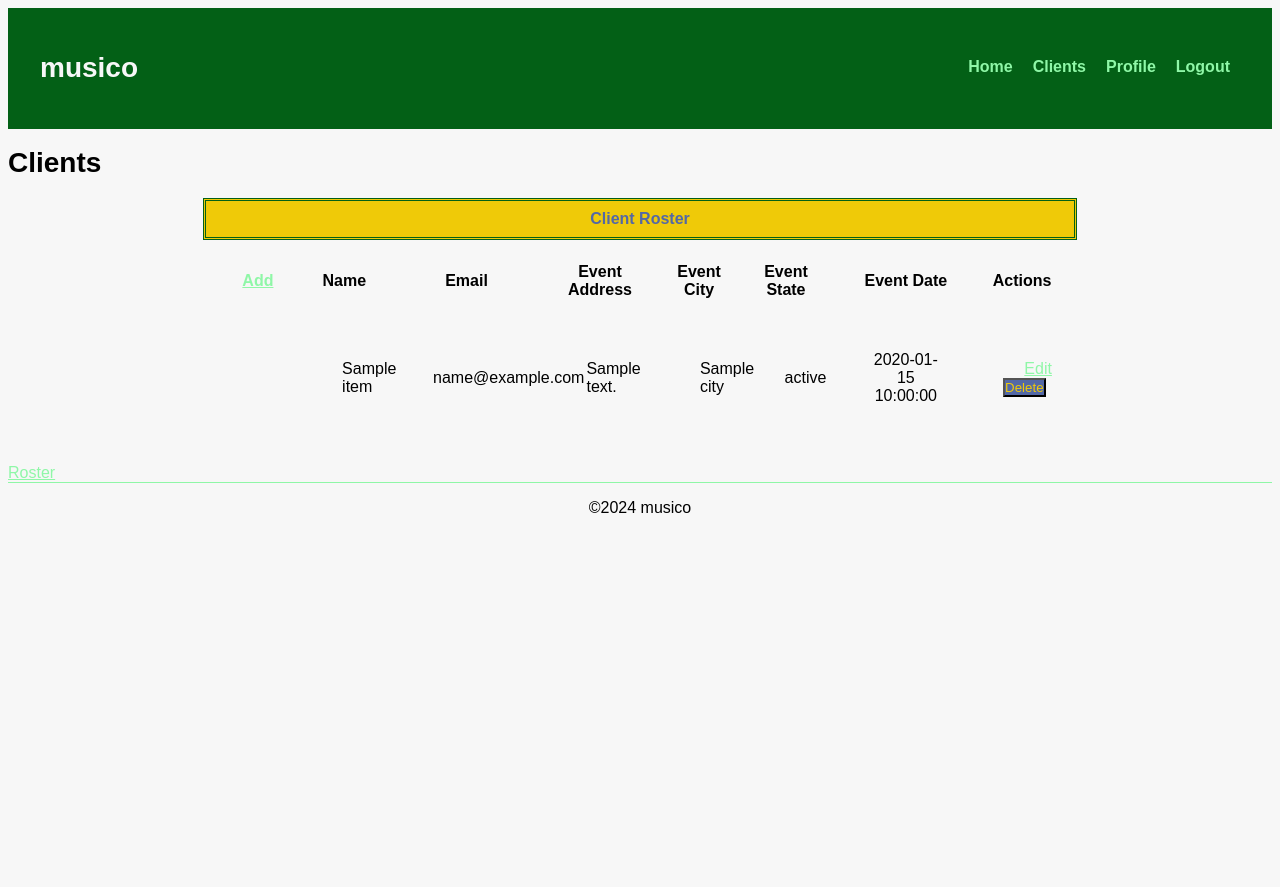
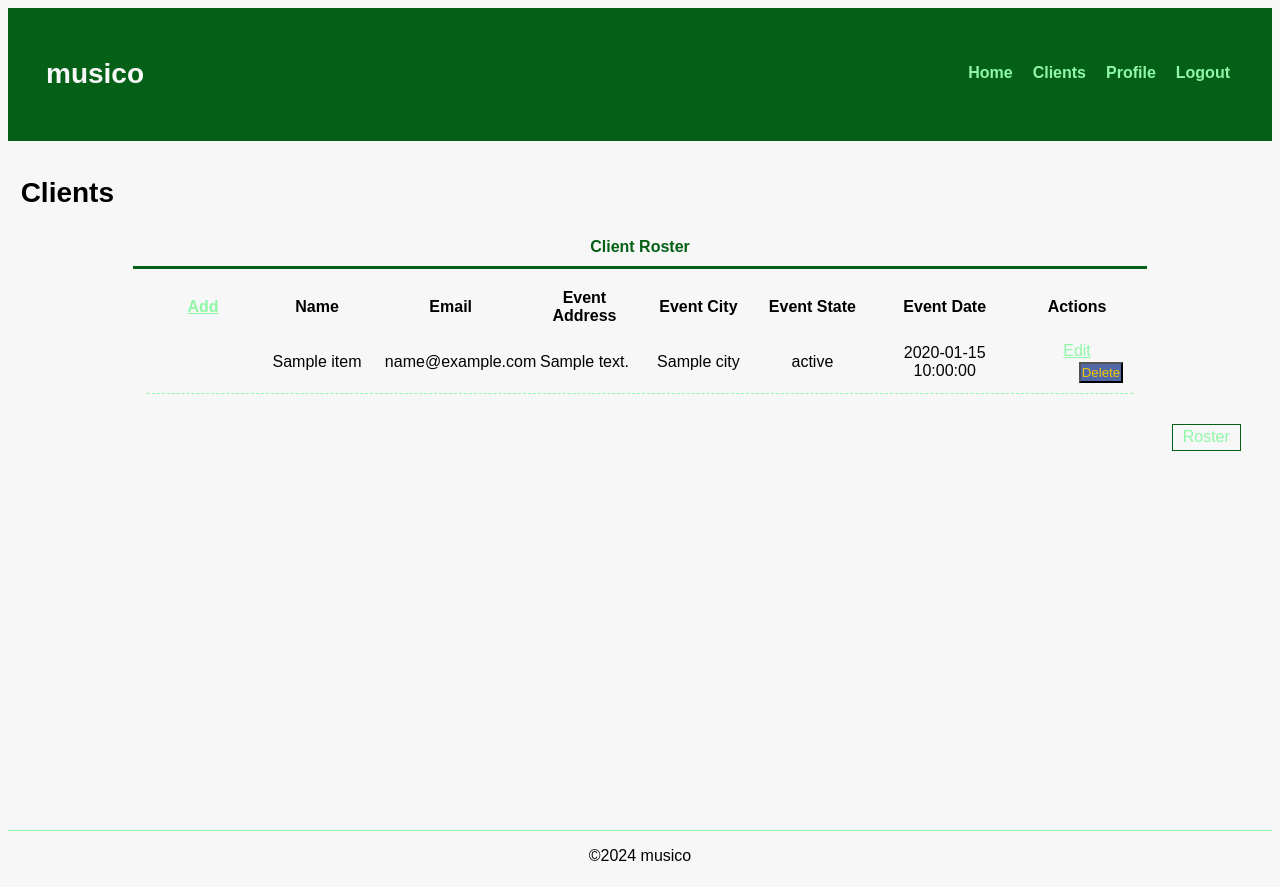
Before and after one commit to josquinlarsen/musico, a Flask app: page /clients/manage in a window 1280 px wide. Before the commit the page ends 513 px from the top, so only its background shows below. Run offline with Flask 3, Linux system fonts and the light colour scheme; the visitor is signed in with stand-in values (Sample User, id 1); tables that the repository leaves empty hold one stand-in row (values such as "Sample post"); a database or web service that is not in the repository returns one stand-in record (values such as "Sample title"); data that the repository does not hold is empty.

Commit message:
css styling

```diff
--- a/app/static/style.css
+++ b/app/static/style.css
@@ -17,14 +17,18 @@
     }
 
     main {
-      min-height: 75vh;
+      /* display: inline-block; */
+      min-height: 80vh;
       margin:1%;
+    }
+    div {
+      display:inline-block;
+      padding: 0.5%;
     }
 
     header {
     background-color: var(--green);
     color:var(--salt);
-    /* position: relative; */
     border-bottom: 3px solid var(--slate);
     padding:2%;
     }
@@ -42,6 +46,25 @@
     font-weight: 700;
     }
 
+    .page_buttons a:hover {
+      color:var(--green);
+      background-color: var(--mint);
+      border: 1.5px solid var(--salt);
+      border-radius: 5px;
+      font-size:calc(1.1rem);
+    }
+
+    .page_buttons a{
+      color:var(--green);
+      text-decoration:none;
+      padding: 3px 10px 5px 10px;
+      border: 1px solid var(--green);
+    }
+    .page_buttons {
+      margin:1%;
+      float:right;
+
+    }
 
     a:link {color:var(--mint);}
     nav {
@@ -85,7 +108,7 @@
     form {
     display:flex;
     flex-wrap: wrap;
-    justify-content: center;
+    justify-content: right;
     font-family:"PT-Sans", sans-serif;
     font-size:95%;
     }
@@ -97,8 +120,8 @@
     label {
     display: block;
     border-radius:25px;
-    margin-top:3%;
-    padding:2%;
+    margin-top:1%;
+    padding:0.5%;
     }
     label.required:after{
     content:"*";
@@ -108,9 +131,9 @@
     font-family:"PT-Sans", sans-serif;
     background-color: var(--blue);
     color: var(--yellow);
-    margin-top:5%;
+    margin-top:3%;
     padding:1%;
-    float: right;
+    float: left;
     cursor: pointer;
     }
     textarea {
@@ -125,7 +148,7 @@
     input {
     border: 1.5px solid var(--black);
     border-radius: 5px;
-    padding:1%;
+    padding:0.5%;
     font-size: 110%;
     width:450px;
     }
@@ -146,14 +169,14 @@
     /* Table */
     table {
         /* border-collapse:collapse; */
-        /* max-width:auto; */
+        min-width:auto;
         margin:1px auto;
         padding:1%;
       }
       caption {
-        background-color:var(--yellow);
-        border:3px double var(--green);
-        color:var(--blue);
+        background-color:var(--salt);
+        border-bottom:3px solid var(--green);
+        color:var(--green);
         font-weight:bold;
         padding:1% 0;
       }
@@ -165,20 +188,11 @@
       tbody{}
       tr td{
         text-align: center;
-        border-bottom: 1px dashed var(--red);
-        padding:5%;
+        border-bottom: 1px dashed var(--mint);
+        padding:1%;
       }
       tr th{
         background-color:var(--cream);
-        padding:1%;
-        min-width:5rem;
+        padding:0.5%;
+        min-width:7rem;
       }
-      tfoot {}
-      tr {}
-        tr:nth-child(even) {}
-      th {}
-      td {}
-        td:nth-child(1) {}
-      colgroup {}
-      data {}
-      datalist {}
--- a/app/templates/clients/manage_clients.html
+++ b/app/templates/clients/manage_clients.html
@@ -3,6 +3,7 @@
 {% block title %}Clients{% endblock %}
 
 {% block content %}
+<main>
 <h1>Clients</h1>
 
 <table>
@@ -48,6 +49,8 @@
         return confirm('Do you want to delete? This cannot be undone.');
     }
 </script>
-
+<div class="page_buttons">
 <a href="{{ url_for('view_clients') }}">Roster</a>
+</div>
+</main>
 {% endblock %}
```
Also changed, not shown: app/templates/clients/clients.html (+7 -4 lines), app/templates/clients/create_clients.html (+6 -1 lines), app/templates/clients/update_clients.html (+7 -1 lines), app/templates/clients/view_clients.html (+7 -4 lines).
